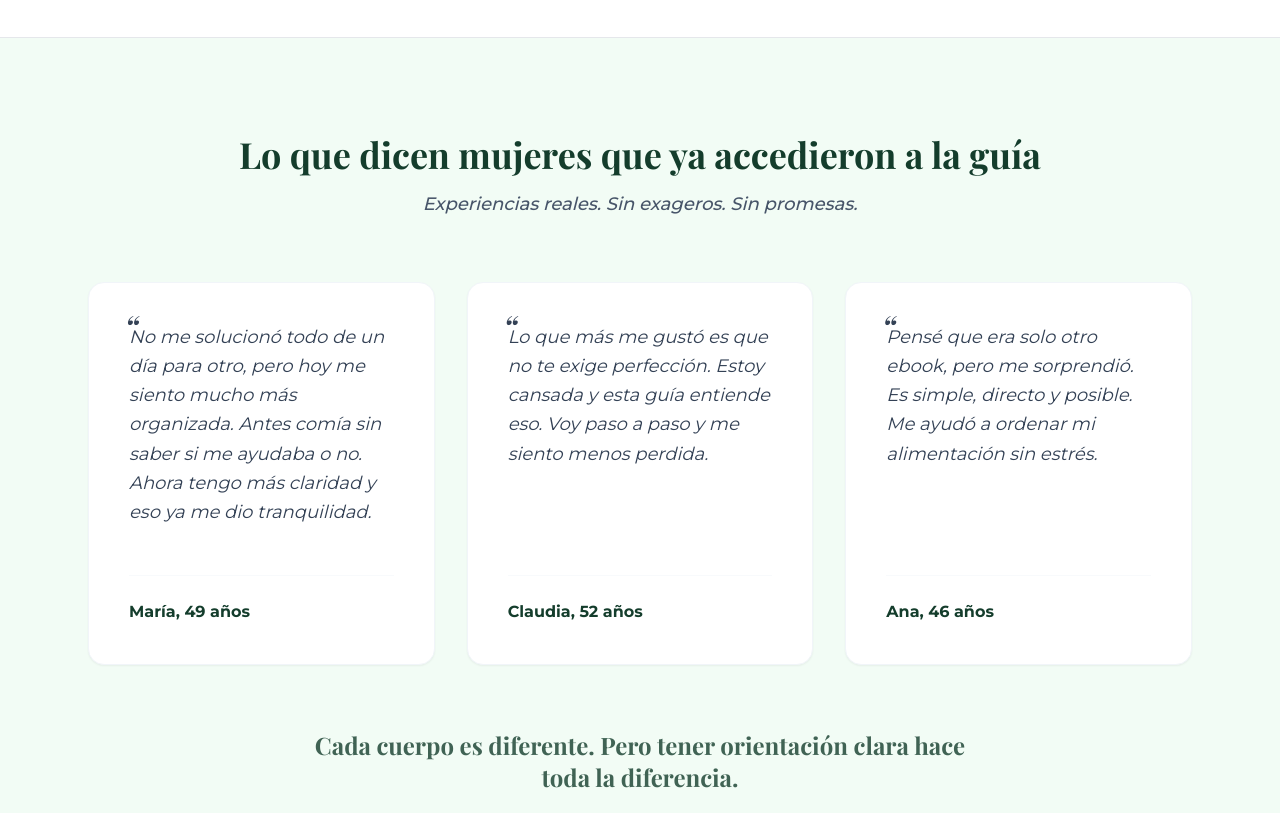
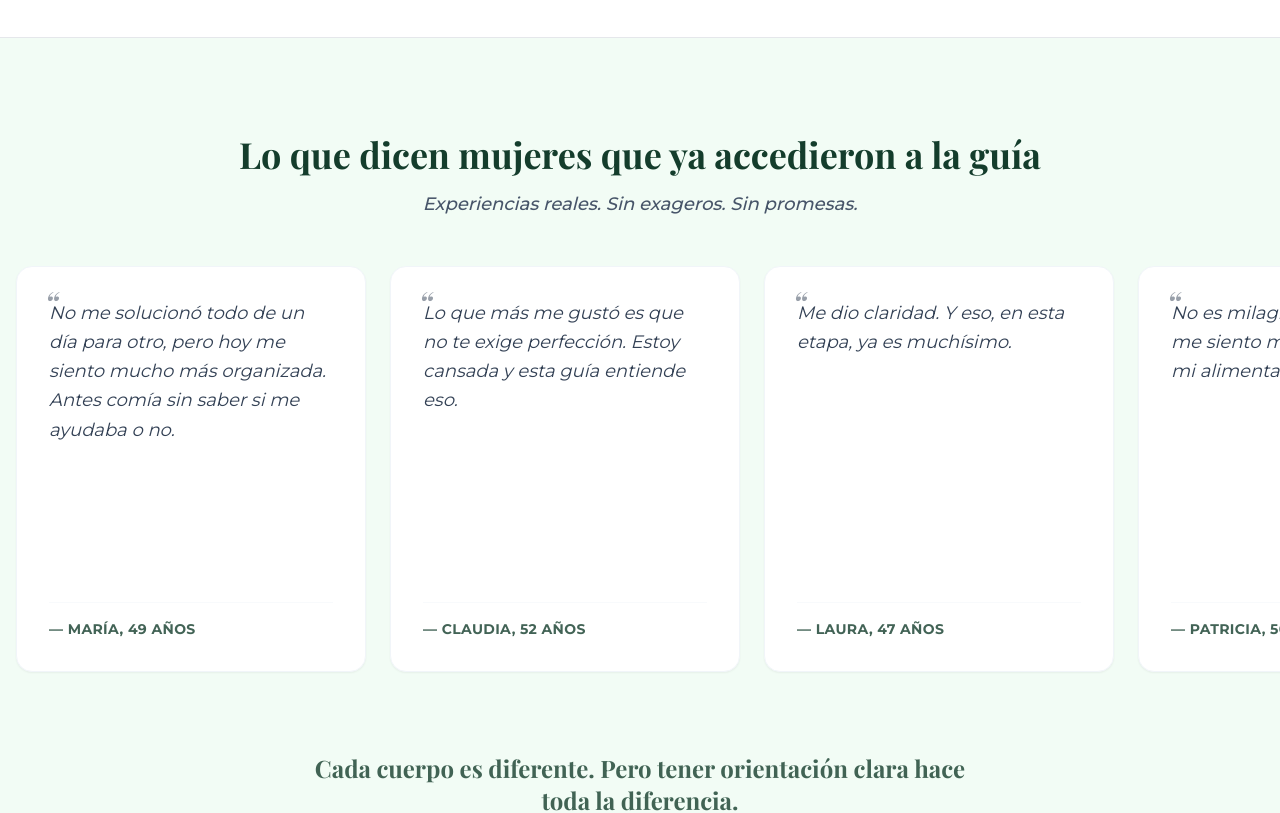
Before and after one commit to Oseias623/lumina-landing-page-generator, a React (Vite) app: page / in a window 1280 px wide. Shown: the part 6460-7273 px from the top of the page. Built offline with nearby package versions, Linux system fonts and the light colour scheme; a web font is replaced by a local one.

Commit message:
Implement Testimonial Carousel with 15 mixed items

```diff
--- a/App.tsx
+++ b/App.tsx
@@ -107,17 +107,54 @@ const INITIAL_CONTENT: LandingPageContent = {
     title: "Lo que dicen mujeres que ya accedieron a la guía",
     subtitle: "Experiencias reales. Sin exageros. Sin promesas.",
     items: [
+      { quote: "No me solucionó todo de un día para otro, pero hoy me siento mucho más organizada. Antes comía sin saber si me ayudaba o no.", author: "María, 49 años" },
+      { quote: "Lo que más me gustó es que no te exige perfección. Estoy cansada y esta guía entiende eso.", author: "Claudia, 52 años" },
+      { quote: "Me dio claridad. Y eso, en esta etapa, ya es muchísimo.", author: "Laura, 47 años" },
+      { quote: "No es milagro, pero es real. Hoy me siento menos perdida con mi alimentación.", author: "Patricia, 50 años" },
+      { quote: "Es simple, posible y sin presión. Justo lo que necesitaba.", author: "Ana, 46 años" },
+      { quote: "Me gustó que no promete cosas imposibles. Es una guía para mujeres reales.", author: "Verónica, 54 años" },
+      { quote: "Ahora sé qué comer y qué evitar. Antes era pura confusión.", author: "Isabel, 48 años" },
+
       {
-        quote: "No me solucionó todo de un día para otro, pero hoy me siento mucho más organizada. Antes comía sin saber si me ayudaba o no. Ahora tengo más claridad y eso ya me dio tranquilidad.",
-        author: "María, 49 años"
+        quote: "Las recetas son fáciles y no me estresan. Incluso en días de poco ánimo, consigo hacerlas.",
+        author: "Marta, 51 años",
+        image: "https://images.unsplash.com/photo-1540189549336-e6e99c3679fe?q=80&w=800&auto=format&fit=crop" // Simple healthy food
       },
       {
-        quote: "Lo que más me gustó es que no te exige perfección. Estoy cansada y esta guía entiende eso. Voy paso a paso y me siento menos perdida.",
-        author: "Claudia, 52 años"
+        quote: "Me sentí capaz. No perfecta, capaz.",
+        author: "Daniela, 45 años",
+        image: "https://images.unsplash.com/photo-1490645935967-10de6ba17061?q=80&w=800&auto=format&fit=crop" // Healthy snack bowl
       },
       {
-        quote: "Pensé que era solo otro ebook, pero me sorprendió. Es simple, directo y posible. Me ayudó a ordenar mi alimentación sin estrés.",
-        author: "Ana, 46 años"
+        quote: "Ingredientes normales, comida real. Eso hace toda la diferencia.",
+        author: "Rosa, 56 años",
+        image: "https://images.unsplash.com/photo-1547592180-85f173990554?q=80&w=800&auto=format&fit=crop" // Warm meal
+      },
+      {
+        quote: "Me ayudó a organizar mis comidas sin drama.",
+        author: "Silvia, 49 años",
+        image: "https://images.unsplash.com/photo-1512621776951-a57141f2eefd?q=80&w=800&auto=format&fit=crop" // Light dinner/salad
+      },
+
+      {
+        quote: "Pensé que era solo otro ebook, pero me sorprendió por lo claro que es.",
+        author: "Carmen, 53 años",
+        image: "https://images.unsplash.com/photo-1544005313-94ddf0286df2?q=80&w=800&auto=format&fit=crop" // Mature woman portrait
+      },
+      {
+        quote: "Voy despacio, pero me siento acompañada.",
+        author: "Natalia, 48 años",
+        image: "https://images.unsplash.com/photo-1580489944761-15a19d654956?q=80&w=800&auto=format&fit=crop" // Smiling woman
+      },
+      {
+        quote: "No me juzga. Eso ya me ganó.",
+        author: "Teresa, 55 años",
+        image: "https://images.unsplash.com/photo-1531123897727-8f129e1688ce?q=80&w=800&auto=format&fit=crop" // Woman at home
+      },
+      {
+        quote: "Es como tener una guía tranquila en casa.",
+        author: "Paula, 46 años",
+        image: "https://images.unsplash.com/photo-1569913486515-b74c0e6e5cb3?q=80&w=800&auto=format&fit=crop" // Relaxed woman
       }
     ],
     closing: "Cada cuerpo es diferente. Pero tener orientación clara hace toda la diferencia."
--- a/components/RealTestimonials.tsx
+++ b/components/RealTestimonials.tsx
@@ -1,8 +1,9 @@
-import React from 'react';
+import React, { useEffect, useRef } from 'react';
 
 interface TestimonialItem {
     quote: string;
     author: string;
+    image?: string;
 }
 
 interface RealTestimonialsContent {
@@ -17,11 +18,41 @@ interface RealTestimonialsProps {
 }
 
 const RealTestimonials: React.FC<RealTestimonialsProps> = ({ content }) => {
+    const scrollRef = useRef<HTMLDivElement>(null);
+
+    useEffect(() => {
+        const scrollContainer = scrollRef.current;
+        if (!scrollContainer) return;
+
+        let animationFrameId: number;
+        let lastScrollTime = 0;
+        const speed = 0.5; // Pixels per frame
+
+        const scroll = (timestamp: number) => {
+            if (!lastScrollTime) lastScrollTime = timestamp;
+
+            if (scrollContainer) {
+                if (scrollContainer.scrollLeft >= (scrollContainer.scrollWidth - scrollContainer.clientWidth) / 2) {
+                    scrollContainer.scrollLeft = 0;
+                } else {
+                    scrollContainer.scrollLeft += speed;
+                }
+            }
+            animationFrameId = requestAnimationFrame(scroll);
+        };
+
+        animationFrameId = requestAnimationFrame(scroll);
+
+        return () => cancelAnimationFrame(animationFrameId);
+    }, []);
+
+    // Duplicate items to create infinite scroll effect
+    const displayItems = [...content.items, ...content.items, ...content.items];
+
     return (
-        <section className="py-24 bg-navy-50 text-navy-900 border-t border-navy-100">
-            <div className="max-w-6xl mx-auto px-4 sm:px-6">
-
-                <div className="text-center mb-16 space-y-4">
+        <section className="py-24 bg-navy-50 text-navy-900 border-t border-navy-100 overflow-hidden">
+            <div className="max-w-7xl mx-auto px-4 sm:px-6 mb-12">
+                <div className="text-center space-y-4">
                     <h2 className="text-3xl md:text-4xl font-serif font-bold text-navy-900 leading-tight">
                         {content.title}
                     </h2>
@@ -31,29 +62,46 @@ const RealTestimonials: React.FC<RealTestimonialsProps> = ({ content }) => {
                         </p>
                     )}
                 </div>
+            </div>
 
-                <div className="grid md:grid-cols-3 gap-8">
-                    {content.items.map((item, index) => (
-                        <div key={index} className="bg-white p-10 rounded-2xl shadow-sm border border-slate-100 flex flex-col h-full hover:shadow-md transition-shadow">
+            <div
+                ref={scrollRef}
+                className="flex overflow-x-auto gap-6 px-4 pb-8 scrollbar-hide snap-x"
+                style={{ scrollBehavior: 'auto' }}
+            >
+                {displayItems.map((item, index) => (
+                    <div
+                        key={index}
+                        className="flex-shrink-0 w-[300px] md:w-[350px] bg-white rounded-2xl shadow-sm border border-slate-100 overflow-hidden snap-center flex flex-col"
+                    >
+                        {item.image && (
+                            <div className="h-48 w-full overflow-hidden">
+                                <img
+                                    src={item.image}
+                                    alt="Testimonial visual"
+                                    className="w-full h-full object-cover transition-transform hover:scale-105 duration-700"
+                                />
+                            </div>
+                        )}
+                        <div className="p-8 flex flex-col flex-grow">
                             <div className="flex-grow">
-                                <p className="text-lg text-slate-700 leading-relaxed italic mb-8 relative">
-                                    <span className="text-4xl text-gold-300 absolute -top-4 -left-2 font-serif">“</span>
+                                <p className="text-lg text-slate-700 leading-relaxed italic mb-6 relative">
+                                    <span className="text-4xl text-gold-300 absolute -top-4 -left-2 font-serif opacity-50">“</span>
                                     {item.quote}
                                 </p>
                             </div>
-                            <div className="mt-4 pt-6 border-t border-slate-50">
-                                <p className="font-bold text-navy-900">{item.author}</p>
+                            <div className="pt-4 border-t border-slate-50 mt-auto">
+                                <p className="font-bold text-navy-900 text-sm uppercase tracking-wide opacity-80">— {item.author}</p>
                             </div>
                         </div>
-                    ))}
-                </div>
+                    </div>
+                ))}
+            </div>
 
-                <div className="mt-16 text-center">
-                    <p className="text-xl md:text-2xl font-serif font-bold text-navy-900 opacity-80 max-w-2xl mx-auto leading-tight">
-                        {content.closing}
-                    </p>
-                </div>
-
+            <div className="max-w-4xl mx-auto px-4 mt-12 text-center">
+                <p className="text-xl md:text-2xl font-serif font-bold text-navy-900 opacity-80 max-w-2xl mx-auto leading-tight">
+                    {content.closing}
+                </p>
             </div>
         </section>
     );
--- a/types.ts
+++ b/types.ts
@@ -83,6 +83,7 @@ export interface LandingPageContent {
     items: {
       quote: string;
       author: string;
+      image?: string;
     }[];
     closing: string;
   };
```
